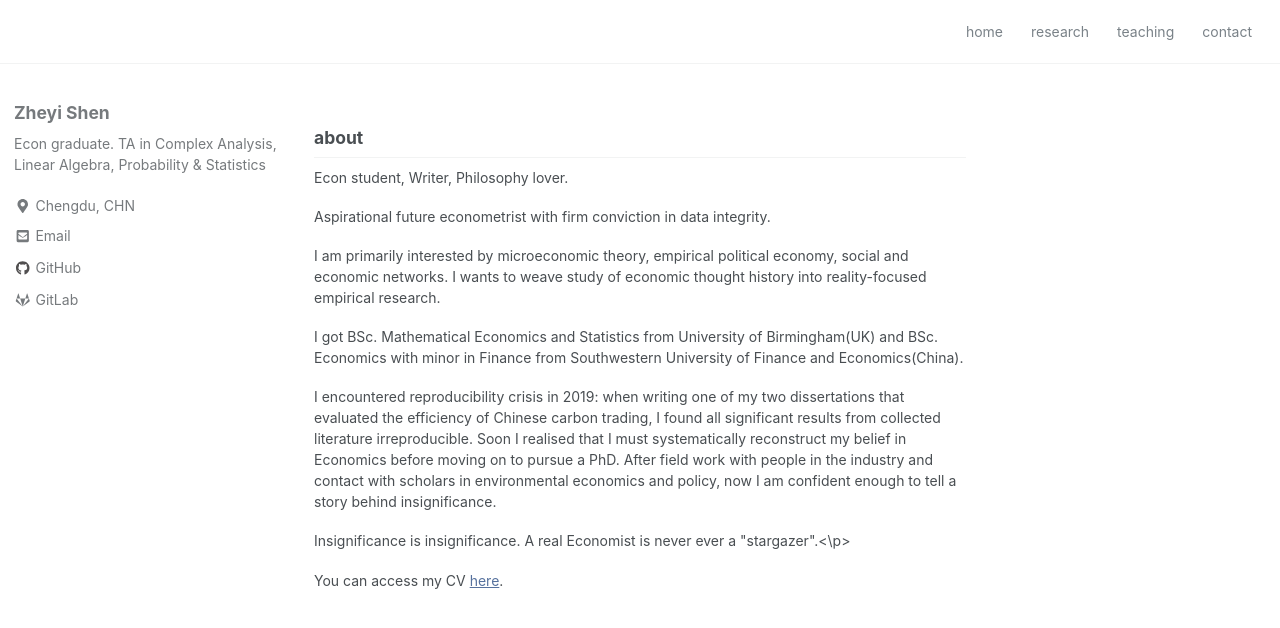
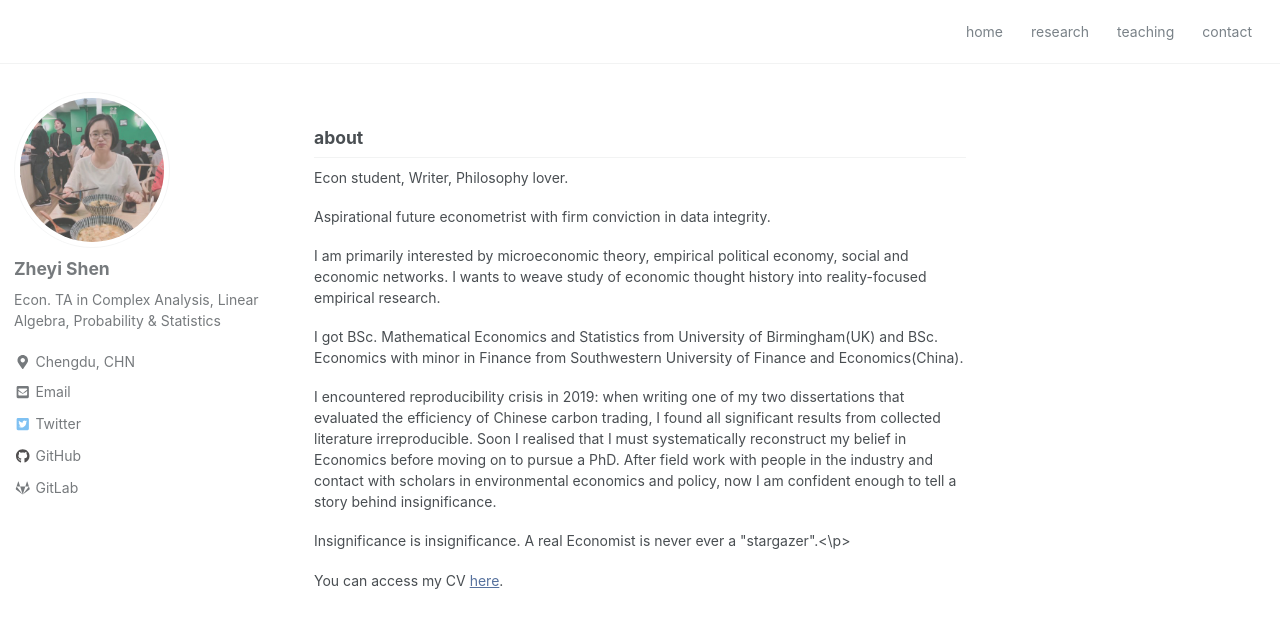
Before and after one commit to Zoey1102/Zoey1102.github.io, a Jekyll site: the page built from index.md, in a window 1280 px wide and 900 px high. Shown: the top 628 px of the window. Built offline with Jekyll 4.4.1, drawn with Linux system fonts in a browser that asks for light colours; nearby versions of some CDN libraries; part of the change alters nothing that is shown.

Commit message:
Update _config.yml

```diff
--- a/_config.yml
+++ b/_config.yml
@@ -98,11 +98,11 @@ analytics:
 # Site Author
 author:
   name             : "Zheyi Shen"
-  avatar           : #"/images/jakobberndt_bw.jpg"
-  bio              : "Econ graduate. TA in Complex Analysis, Linear Algebra, Probability & Statistics"
+  avatar           : "/images/photo.jpg"
+  bio              : "Econ. TA in Complex Analysis, Linear Algebra, Probability & Statistics"
   location         : "Chengdu, CHN"
-  email            : szyswufe@gmail.com
-  uri              : # "http://www.econ.cam.ac.uk/people/phd/jb2088"
+  email            : shenzheyi@outlook.com
+  uri              : # "http://www."
   home             :
   bitbucket        :
   codepen          :
@@ -122,11 +122,11 @@ author:
   stackoverflow    : # "123456/username" (the last part of your profile url, e.g. https://stackoverflow.com/users/123456/username)
   steam            : # "steamId" (the last part of your profile url, e.g. https://steamcommunity.com/id/steamId/)
   tumblr           :
-  twitter          : #jakoberndt
+  twitter          : ZoeyShen3
   vine             :
   weibo            :
   xing             :
-  youtube          : # "https://youtube.com/c/MichaelRoseDesign"
+  youtube          : # "https://youtube.com/"
 
 
 # Reading Files
```
